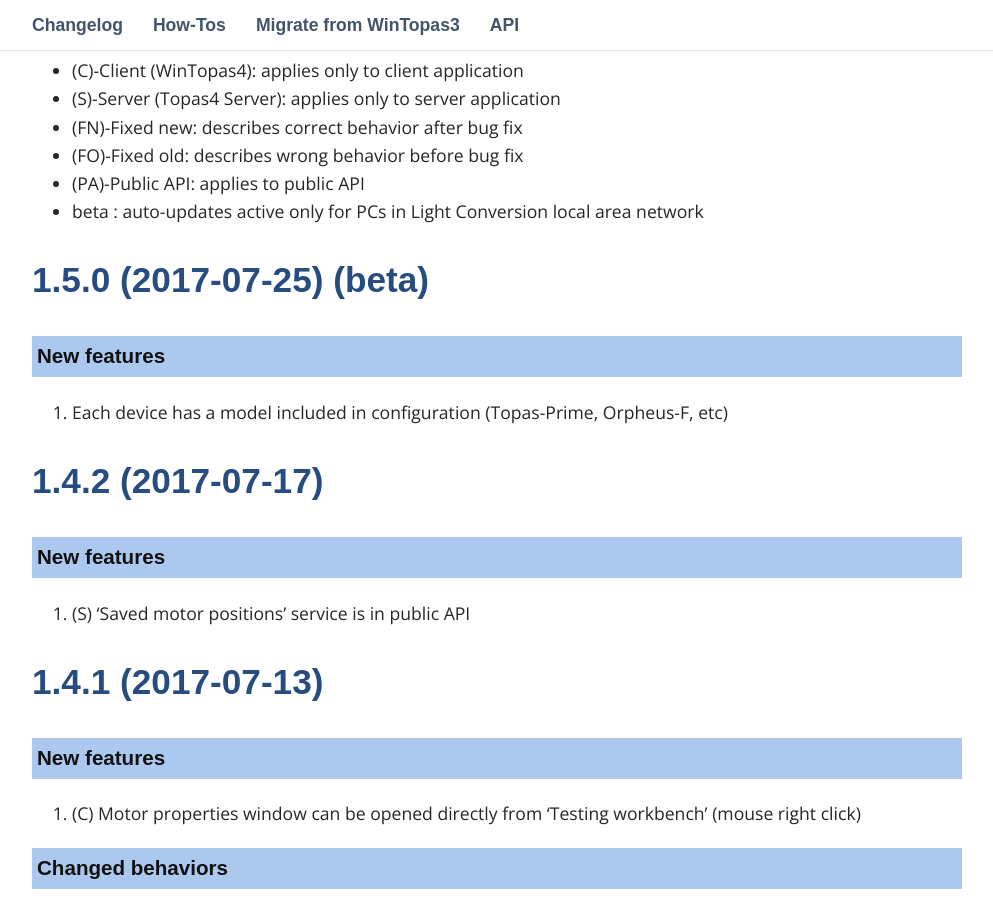
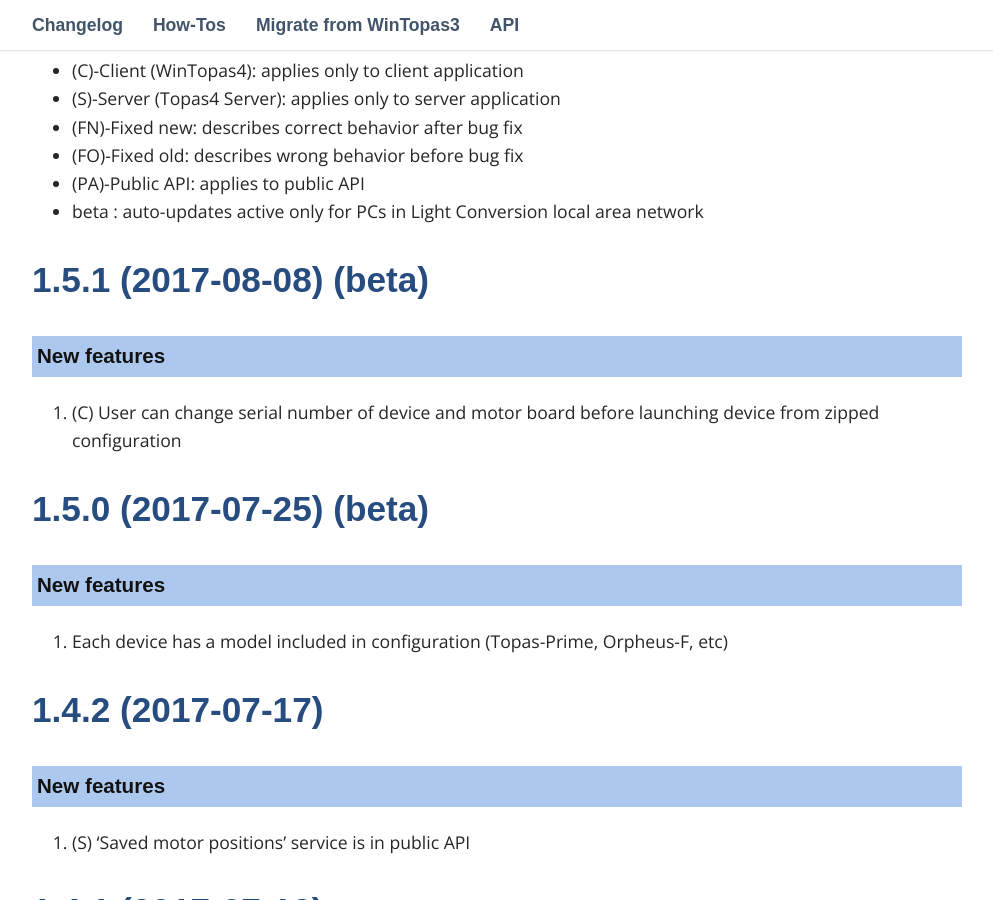
Before and after one commit to DomasM/Topas4InfoTemp00, a Jekyll site: the page built from _pages/03_changelog.md, in a window 1280 px wide and 900 px high, scrolled down 497 px. Shown: the whole window, without its empty margins (143-1136 px from the left). Built offline with Jekyll 4.4.1, drawn with Linux system fonts in a browser that asks for light colours; some web fonts are replaced; comment, search, counter and statistics services are not loaded.

Commit message:
1.5.1 release

```diff
--- a/_pages/03_changelog.md
+++ b/_pages/03_changelog.md
@@ -17,6 +17,14 @@
 * (FO)-Fixed old: describes wrong behavior before bug fix
 * (PA)-Public API: applies to public API
 * beta : auto-updates active only for PCs in Light Conversion local area network
+
+
+
+## 1.5.1 (2017-08-08) (beta)
+
+### New features
+
+1. (C) User can change serial number of device and motor board before launching device from zipped configuration
 
 
 
```
